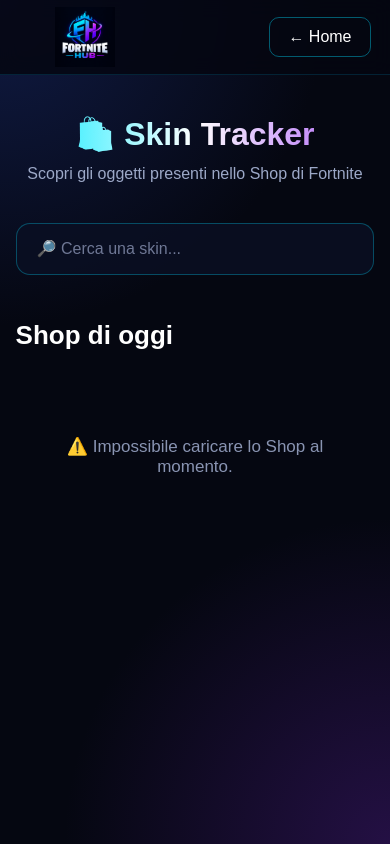
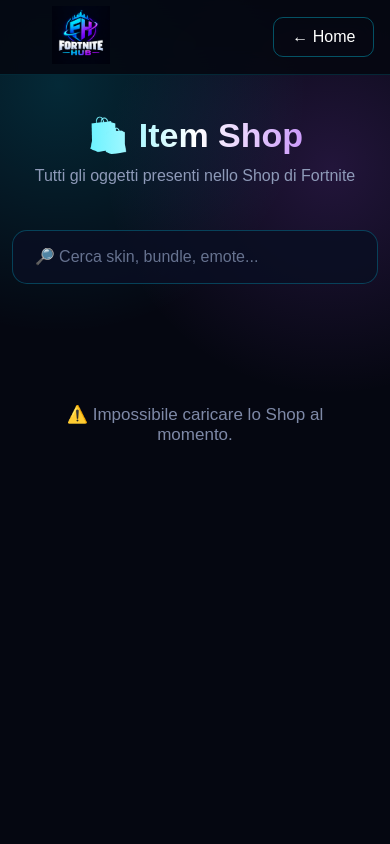
Before and after one commit to Eraldo1829/Fortnite-hub, a Flask app: page /skins in a window 390 px wide. Run offline with Flask 3, Linux system fonts and the light colour scheme; data that the repository does not hold is empty.

Commit message:
Update skins.html

```diff
--- a/templates/skins.html
+++ b/templates/skins.html
@@ -2,6 +2,7 @@
 <html lang="it">
 
 <head>
+
     <meta charset="UTF-8">
     <meta name="viewport" content="width=device-width, initial-scale=1.0">
 
@@ -16,102 +17,126 @@
         }
 
         body {
+
             font-family: Arial, sans-serif;
-            background:
-                radial-gradient(circle at top left, #101b45, transparent 35%),
-                radial-gradient(circle at bottom right, #241044, transparent 35%),
-                #050711;
 
             color: white;
+
             min-height: 100vh;
+
+            background:
+                radial-gradient(
+                    circle at 15% 10%,
+                    rgba(0, 220, 255, 0.16),
+                    transparent 30%
+                ),
+                radial-gradient(
+                    circle at 85% 20%,
+                    rgba(168, 85, 247, 0.18),
+                    transparent 30%
+                ),
+                #050711;
         }
 
 
         /* NAVBAR */
 
         nav {
+
             height: 75px;
 
             display: flex;
+
             align-items: center;
+
             justify-content: space-between;
 
             padding: 0 5%;
 
-            background: rgba(5, 7, 17, 0.85);
+            background: rgba(5, 7, 17, 0.88);
 
-            border-bottom: 1px solid rgba(0, 200, 255, 0.15);
+            border-bottom:
+                1px solid rgba(0, 220, 255, 0.15);
 
             position: sticky;
+
             top: 0;
+
             z-index: 100;
 
-            backdrop-filter: blur(10px);
-        }
-
-
-        .logo {
-            display: flex;
-            align-items: center;
-            text-decoration: none;
+            backdrop-filter: blur(15px);
         }
 
 
         .logo img {
-            width: 170px;
-            max-height: 60px;
+
+            width: 165px;
+
+            max-height: 58px;
+
             object-fit: contain;
         }
 
 
         .back {
-            color: #ffffff;
+
             text-decoration: none;
+
+            color: white;
 
             padding: 10px 18px;
 
-            border: 1px solid rgba(0, 220, 255, 0.4);
+            border-radius: 10px;
 
-            border-radius: 10px;
+            border:
+                1px solid rgba(0, 220, 255, 0.35);
 
             transition: 0.3s;
         }
 
 
         .back:hover {
-            background: rgba(0, 220, 255, 0.12);
 
-            border-color: #00d9ff;
+            border-color: #00eaff;
 
-            box-shadow: 0 0 15px rgba(0, 217, 255, 0.25);
+            background:
+                rgba(0, 234, 255, 0.08);
+
+            box-shadow:
+                0 0 20px rgba(0, 234, 255, 0.15);
         }
 
 
-        /* HEADER */
+        /* MAIN */
 
         .container {
-            width: 90%;
-            max-width: 1400px;
 
-            margin: 0 auto;
+            width: 92%;
 
-            padding: 55px 0;
+            max-width: 1500px;
+
+            margin: auto;
+
+            padding: 55px 0 80px;
         }
 
 
-        .header {
+        .hero {
+
             text-align: center;
 
-            margin-bottom: 40px;
+            margin-bottom: 45px;
         }
 
 
-        .header h1 {
-            font-size: 42px;
+        .hero h1 {
+
+            font-size: clamp(34px, 5vw, 58px);
 
             margin-bottom: 12px;
 
-            background: linear-gradient(
+            background:
+                linear-gradient(
                     90deg,
                     #00eaff,
                     #ffffff,
@@ -119,93 +144,121 @@
                 );
 
             -webkit-background-clip: text;
+
             -webkit-text-fill-color: transparent;
         }
 
 
-        .header p {
-            color: #9ca8c7;
+        .hero p {
+
+            color: #8e9ab8;
 
             font-size: 16px;
         }
 
 
-        /* SEARCH */
+        .shop-date {
 
-        .search-box {
-            max-width: 650px;
+            margin-top: 12px;
 
-            margin: 0 auto 45px;
+            color: #66728f;
 
-            position: relative;
+            font-size: 13px;
         }
 
 
-        .search-box input {
+        /* SEARCH */
+
+        .search-container {
+
+            max-width: 700px;
+
+            margin:
+                0 auto 50px;
+        }
+
+
+        .search {
+
             width: 100%;
 
-            padding: 16px 20px;
+            padding: 17px 22px;
 
-            border-radius: 14px;
+            border-radius: 15px;
 
-            border: 1px solid rgba(0, 220, 255, 0.3);
+            border:
+                1px solid rgba(0, 220, 255, 0.25);
 
-            background: rgba(10, 15, 35, 0.8);
+            background:
+                rgba(10, 15, 35, 0.85);
 
             color: white;
 
+            outline: none;
+
             font-size: 16px;
-
-            outline: none;
 
             transition: 0.3s;
         }
 
 
-        .search-box input:focus {
+        .search:focus {
+
             border-color: #00eaff;
 
-            box-shadow: 0 0 20px rgba(0, 234, 255, 0.15);
+            box-shadow:
+                0 0 25px rgba(0, 234, 255, 0.12);
         }
 
 
-        .search-box input::placeholder {
-            color: #6f7895;
+        .search::placeholder {
+
+            color: #66728f;
         }
 
 
-        /* SHOP */
+        /* SECTION */
 
-        .shop-header {
+        .section {
+
+            margin-bottom: 55px;
+        }
+
+
+        .section-title {
+
             display: flex;
+
+            align-items: center;
 
             justify-content: space-between;
 
-            align-items: center;
-
-            margin-bottom: 25px;
+            margin-bottom: 22px;
         }
 
 
-        .shop-header h2 {
-            font-size: 26px;
+        .section-title h2 {
+
+            font-size: 27px;
         }
 
 
-        .shop-date {
-            color: #7f8bab;
+        .section-title span {
 
-            font-size: 14px;
+            color: #687594;
+
+            font-size: 13px;
         }
 
 
         /* GRID */
 
-        .skins-grid {
+        .shop-grid {
+
             display: grid;
 
             grid-template-columns:
-                repeat(auto-fill, minmax(210px, 1fr));
+                repeat(auto-fill, minmax(220px, 1fr));
 
             gap: 22px;
         }
@@ -213,123 +266,220 @@
 
         /* CARD */
 
-        .skin-card {
+        .shop-card {
+
+            position: relative;
+
+            overflow: hidden;
+
+            border-radius: 18px;
+
             background:
                 linear-gradient(
                     145deg,
-                    rgba(20, 29, 62, 0.95),
-                    rgba(9, 12, 27, 0.95)
+                    rgba(22, 31, 67, 0.96),
+                    rgba(7, 10, 23, 0.96)
                 );
 
-            border: 1px solid rgba(0, 220, 255, 0.15);
+            border:
+                1px solid rgba(0, 220, 255, 0.12);
 
-            border-radius: 18px;
+            cursor: pointer;
 
-            overflow: hidden;
+            opacity: 0;
 
-            position: relative;
+            animation:
+                cardAppear 0.6s ease forwards;
 
             transition:
                 transform 0.3s,
-                box-shadow 0.3s,
-                border-color 0.3s;
-
-            animation: appear 0.6s ease forwards;
-
-            opacity: 0;
+                border-color 0.3s,
+                box-shadow 0.3s;
         }
 
 
-        .skin-card:hover {
-            transform: translateY(-8px) scale(1.02);
+        .shop-card:hover {
 
-            border-color: rgba(0, 220, 255, 0.55);
+            transform:
+                translateY(-8px);
+
+            border-color:
+                rgba(0, 220, 255, 0.5);
 
             box-shadow:
-                0 15px 40px rgba(0, 0, 0, 0.4),
-                0 0 25px rgba(0, 220, 255, 0.12);
+                0 20px 45px rgba(0, 0, 0, 0.45),
+                0 0 25px rgba(0, 220, 255, 0.1);
         }
 
 
-        @keyframes appear {
+        @keyframes cardAppear {
 
             from {
+
                 opacity: 0;
-                transform: translateY(25px);
+
+                transform:
+                    translateY(25px);
             }
 
             to {
+
                 opacity: 1;
-                transform: translateY(0);
+
+                transform:
+                    translateY(0);
             }
-
         }
 
 
         /* IMAGE */
 
-        .skin-image {
+        .card-image {
+
             width: 100%;
 
-            aspect-ratio: 1 / 1;
+            aspect-ratio: 1 / 1.05;
+
+            overflow: hidden;
 
             background:
                 radial-gradient(
-                    circle,
-                    #202b55,
-                    #0b0e20
+                    circle at center,
+                    #26335f,
+                    #080b18
                 );
-
-            display: flex;
-
-            align-items: center;
-
-            justify-content: center;
-
-            overflow: hidden;
         }
 
 
-        .skin-image img {
+        .card-image img {
+
             width: 100%;
 
             height: 100%;
 
             object-fit: cover;
 
-            transition: 0.4s;
+            transition:
+                transform 0.5s;
         }
 
 
-        .skin-card:hover .skin-image img {
-            transform: scale(1.07);
+        .shop-card:hover
+        .card-image img {
+
+            transform:
+                scale(1.08);
+        }
+
+
+        /* BADGE */
+
+        .badge {
+
+            position: absolute;
+
+            top: 12px;
+
+            left: 12px;
+
+            padding: 6px 10px;
+
+            border-radius: 8px;
+
+            font-size: 11px;
+
+            font-weight: bold;
+
+            background:
+                rgba(5, 7, 17, 0.8);
+
+            border:
+                1px solid rgba(0, 220, 255, 0.25);
+
+            backdrop-filter: blur(8px);
+        }
+
+
+        .badge.bundle {
+
+            border-color:
+                rgba(168, 85, 247, 0.5);
+
+            color: #d7b5ff;
+        }
+
+
+        /* FAVORITE */
+
+        .favorite {
+
+            position: absolute;
+
+            top: 10px;
+
+            right: 10px;
+
+            width: 38px;
+
+            height: 38px;
+
+            border-radius: 50%;
+
+            border:
+                1px solid rgba(255,255,255,0.18);
+
+            background:
+                rgba(5, 7, 17, 0.78);
+
+            color: white;
+
+            font-size: 18px;
+
+            cursor: pointer;
+
+            z-index: 5;
+
+            transition: 0.25s;
+        }
+
+
+        .favorite:hover {
+
+            transform: scale(1.1);
+
+            border-color: #a855f7;
+
+            color: #d7b5ff;
         }
 
 
         /* INFO */
 
-        .skin-info {
-            padding: 18px;
+        .card-info {
+
+            padding: 17px;
         }
 
 
-        .skin-name {
+        .card-name {
+
             font-size: 17px;
 
             font-weight: bold;
-
-            margin-bottom: 8px;
 
             white-space: nowrap;
 
             overflow: hidden;
 
             text-overflow: ellipsis;
+
+            margin-bottom: 7px;
         }
 
 
-        .skin-type {
-            color: #8f9ab7;
+        .card-type {
+
+            color: #7f8baa;
 
             font-size: 13px;
 
@@ -337,22 +487,30 @@
         }
 
 
-        .price {
+        .card-bottom {
+
             display: flex;
 
             align-items: center;
 
-            gap: 7px;
+            justify-content: space-between;
+        }
+
+
+        .price {
+
+            display: flex;
+
+            align-items: center;
+
+            gap: 6px;
 
             font-weight: bold;
-
-            color: #ffffff;
-
-            font-size: 15px;
         }
 
 
         .vbucks {
+
             width: 19px;
 
             height: 19px;
@@ -361,54 +519,25 @@
         }
 
 
-        /* FAVORITE */
+        .bundle-count {
 
-        .favorite {
-            position: absolute;
+            color: #a855f7;
 
-            top: 12px;
+            font-size: 12px;
 
-            right: 12px;
-
-            width: 38px;
-
-            height: 38px;
-
-            border-radius: 50%;
-
-            border: 1px solid rgba(255,255,255,0.2);
-
-            background: rgba(5, 7, 17, 0.75);
-
-            color: white;
-
-            cursor: pointer;
-
-            font-size: 18px;
-
-            transition: 0.3s;
-
-            z-index: 2;
+            font-weight: bold;
         }
 
 
-        .favorite:hover {
-            transform: scale(1.1);
+        /* EMPTY */
 
-            background: rgba(168, 85, 247, 0.5);
+        .empty {
 
-            border-color: #a855f7;
-        }
-
-
-        /* EMPTY / ERROR */
-
-        .message {
             text-align: center;
 
-            padding: 60px 20px;
+            padding: 70px 20px;
 
-            color: #8994b2;
+            color: #7e89a7;
 
             font-size: 17px;
         }
@@ -416,35 +545,30 @@
 
         /* MOBILE */
 
-        @media (max-width: 600px) {
+        @media (max-width: 700px) {
+
+            nav {
+
+                padding: 0 4%;
+            }
+
 
             .logo img {
+
                 width: 130px;
             }
 
 
-            .header h1 {
-                font-size: 32px;
-            }
+            .container {
 
-
-            .container {
-                width: 92%;
+                width: 94%;
 
                 padding-top: 40px;
             }
 
 
-            .shop-header {
-                flex-direction: column;
+            .shop-grid {
 
-                align-items: flex-start;
-
-                gap: 8px;
-            }
-
-
-            .skins-grid {
                 grid-template-columns:
                     repeat(2, 1fr);
 
@@ -452,17 +576,28 @@
             }
 
 
-            .skin-info {
+            .card-info {
+
                 padding: 12px;
             }
 
 
-            .skin-name {
+            .card-name {
+
                 font-size: 14px;
             }
 
 
+            .card-type {
+
+                font-size: 11px;
+
+                margin-bottom: 10px;
+            }
+
+
             .favorite {
+
                 width: 32px;
 
                 height: 32px;
@@ -480,8 +615,6 @@
 <body>
 
 
-    <!-- NAVBAR -->
-
 <nav>
 
     <a href="/" class="logo">
@@ -495,94 +628,118 @@
 
 
     <a href="/" class="back">
+
         ← Home
+
     </a>
 
 </nav>
 
 
-    <!-- CONTENT -->
-
 <main class="container">
 
 
-        <div class="header">
+    <header class="hero">
 
-            <h1>🛍️ Skin Tracker</h1>
+        <h1>🛍️ Item Shop</h1>
 
         <p>
-                Scopri gli oggetti presenti nello Shop di Fortnite
+            Tutti gli oggetti presenti nello Shop di Fortnite
         </p>
+
+
+        {% if shop_date %}
+
+            <div class="shop-date">
+
+                Aggiornato:
+                {{ shop_date }}
 
             </div>
 
+        {% endif %}
 
-        <!-- SEARCH -->
+    </header>
 
-        <div class="search-box">
+
+    <div class="search-container">
 
         <input
+            id="searchInput"
+            class="search"
             type="text"
-                id="searchInput"
-                placeholder="🔎 Cerca una skin..."
-                onkeyup="searchSkins()"
+            placeholder="🔎 Cerca skin, bundle, emote..."
+            oninput="searchShop()"
         >
 
     </div>
 
 
-        <!-- SHOP HEADER -->
+    {% if shop_items %}
 
-        <div class="shop-header">
 
-            <h2>Shop di oggi</h2>
+        <section class="section">
 
-            {% if shop and shop.data %}
 
-                <div class="shop-date">
-                    Aggiornato:
-                    {{ shop.data.date }}
+            <div class="section-title">
+
+                <h2>🔥 Shop di oggi</h2>
+
+                <span>
+                    {{ shop_items|length }} offerte
+                </span>
+
+            </div>
+
+
+            <div class="shop-grid" id="shopGrid">
+
+
+                {% for item in shop_items %}
+
+
+                    <article
+                        class="shop-card"
+                        data-name="{{ item.name|lower }}"
+                        onclick="openItem('{{ loop.index }}')"
+                    >
+
+
+                        {% if item.bundle %}
+
+                            <div class="badge bundle">
+
+                                📦 BUNDLE
+
+                            </div>
+
+                        {% else %}
+
+                            <div class="badge">
+
+                                {{ item.type }}
+
                             </div>
 
                         {% endif %}
 
-        </div>
-
-
-        <!-- SHOP -->
-
-        {% if shop and shop.data and shop.data.entries %}
-
-            <div class="skins-grid" id="skinsGrid">
-
-
-                {% for entry in shop.data.entries %}
-
-                    {% if entry.brItems %}
-
-                        {% for item in entry.brItems %}
-
-                            <article
-                                class="skin-card"
-                                data-name="{{ item.name | lower }}"
-                            >
-
 
                         <button
                             class="favorite"
-                                    title="Aggiungi ai preferiti"
-                                    onclick="toggleFavorite(this)"
+                            onclick="event.stopPropagation(); toggleFavorite(this)"
                         >
+
                             ♡
+
                         </button>
 
 
-                                <div class="skin-image">
+                        <div class="card-image">
 
-                                    {% if item.images and item.images.icon %}
+                            {% if item.image %}
 
                                 <img
-                                            src="{{ item.images.icon }}"
+                                    src="{{ item.image }}"
                                     alt="{{ item.name }}"
                                     loading="lazy"
                                 >
@@ -598,69 +755,85 @@
                         </div>
 
 
-                                <div class="skin-info">
+                        <div class="card-info">
 
 
-                                    <div class="skin-name">
+                            <div class="card-name">
 
                                 {{ item.name }}
 
                             </div>
 
 
-                                    <div class="skin-type">
+                            <div class="card-type">
 
-                                        {{ item.type.displayValue if item.type else "Cosmetico" }}
+                                {{ item.type }}
 
                             </div>
 
 
+                            <div class="card-bottom">
+
+
                                 <div class="price">
 
-                                        {% if entry.finalPrice %}
+                                    {% if item.price %}
 
-                                            {% if shop.data.vbuckIcon %}
+                                        {% if shop_date %}
 
-                                                <img
-                                                    class="vbucks"
-                                                    src="{{ shop.data.vbuckIcon }}"
-                                                    alt="V-Bucks"
-                                                >
+                                            🪙
 
                                         {% endif %}
 
-                                            {{ entry.finalPrice }}
+                                        {{ item.price }}
 
                                     {% else %}
 
-                                            Prezzo non disponibile
+                                        —
 
                                     {% endif %}
 
                                 </div>
 
 
+                                {% if item.bundle %}
+
+                                    <div class="bundle-count">
+
+                                        {{ item.items|length }}
+                                        oggetti
+
                                     </div>
+
+                                {% endif %}
+
+
+                            </div>
+
+
+                        </div>
+
 
                     </article>
 
-                        {% endfor %}
-
-                    {% endif %}
 
                 {% endfor %}
 
 
             </div>
 
+        </section>
+
 
     {% else %}
 
-            <div class="message">
+
+        <div class="empty">
 
             ⚠️ Impossibile caricare lo Shop al momento.
 
         </div>
+
 
     {% endif %}
 
@@ -671,16 +844,16 @@
 <script>
 
 
-        function searchSkins() {
+    function searchShop() {
 
         const input =
             document.getElementById("searchInput");
 
         const search =
-                input.value.toLowerCase();
+            input.value.toLowerCase().trim();
 
         const cards =
-                document.querySelectorAll(".skin-card");
+            document.querySelectorAll(".shop-card");
 
 
         cards.forEach(card => {
@@ -722,6 +895,21 @@
     }
 
 
+    function openItem(index) {
+
+        console.log(
+            "Apertura oggetto:",
+            index
+        );
+
+        /*
+            In futuro qui apriremo
+            la scheda dettagliata
+            con il viewer 3D.
+        */
+    }
+
+
 </script>
 
 
```
Lines whose indentation alone changed are shown as unchanged.
